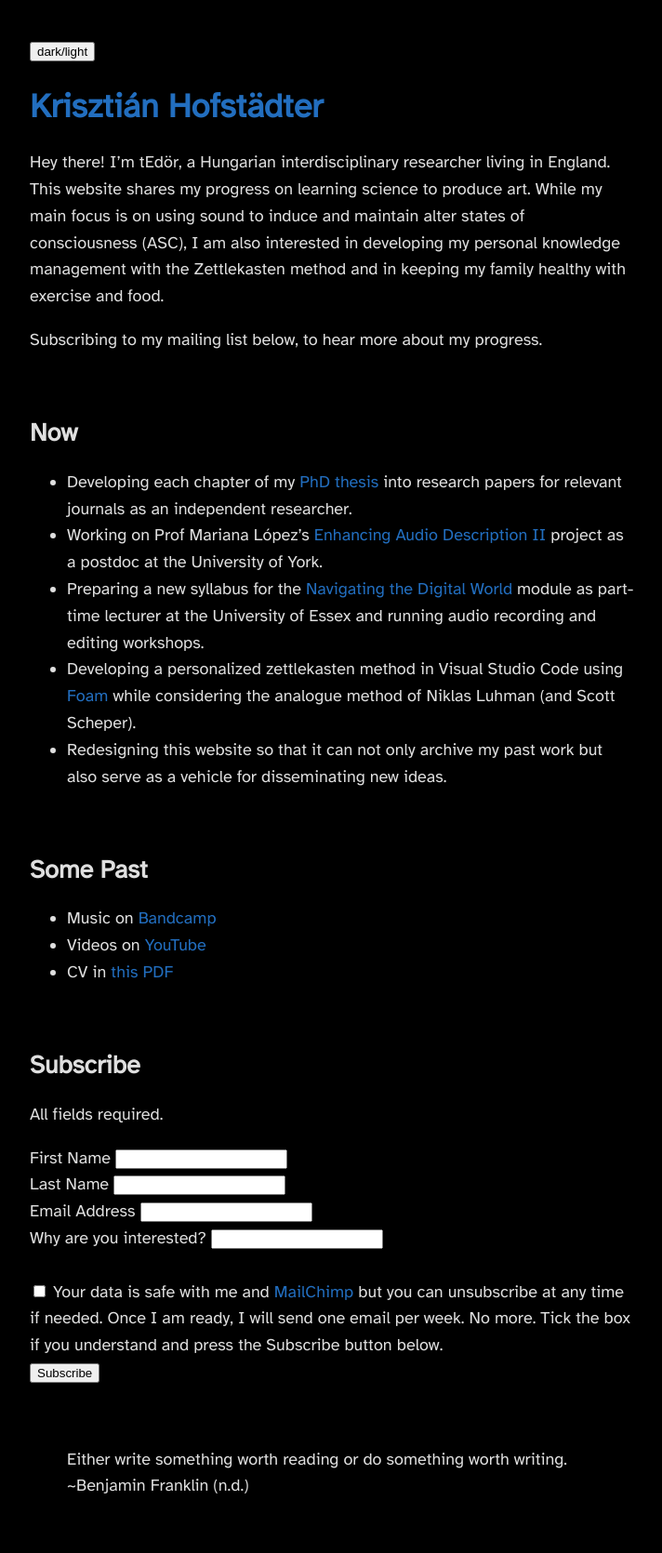
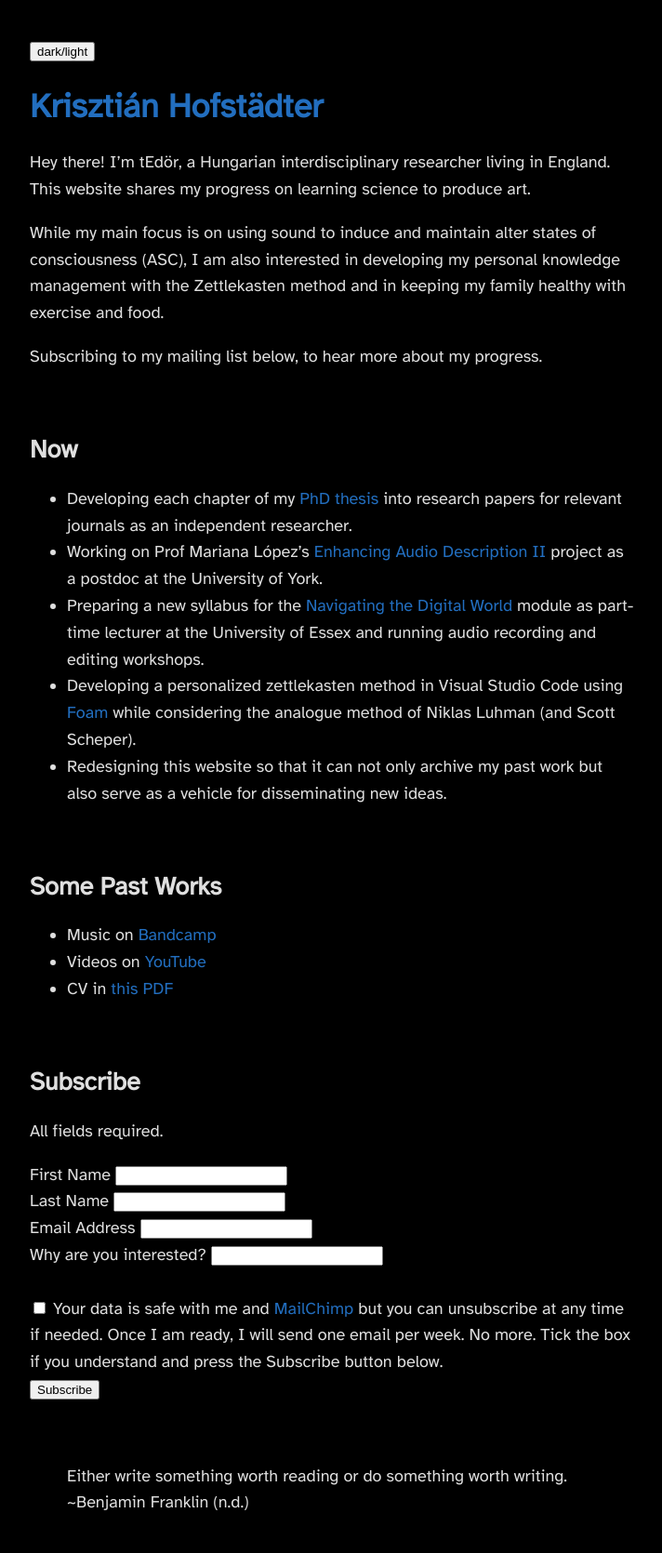
Before and after one commit to khofstadter/khofstadter.com, a Jekyll site: the page built from index.md, in a window 1280 px wide. Shown: the whole page at 93% size, without its empty margins (283-995 px from the left). Built offline with Jekyll 4.4.1, drawn with Linux system fonts in a browser that asks for light colours.

Commit message:
Update index.md

```diff
--- a/index.md
+++ b/index.md
@@ -3,7 +3,9 @@
 layout: default
 ---
 
-Hey there! I'm tEdör, a Hungarian interdisciplinary researcher living in England. This website shares my progress on learning science to produce art. While my main focus is on using sound to induce and maintain alter states of consciousness (ASC), I am also interested in developing my personal knowledge management with the Zettlekasten method and in keeping my family healthy with exercise and food.
+Hey there! I'm tEdör, a Hungarian interdisciplinary researcher living in England. This website shares my progress on learning science to produce art.
+
+While my main focus is on using sound to induce and maintain alter states of consciousness (ASC), I am also interested in developing my personal knowledge management with the Zettlekasten method and in keeping my family healthy with exercise and food.
 
 Subscribing to my mailing list below, to hear more about my progress.
 
@@ -19,7 +21,7 @@
 
 <br>
 
-## Some Past
+## Some Past Works
 - Music on [Bandcamp](https://tedor.bandcamp.com/)
 - Videos on [YouTube](https://www.youtube.com/@krishofstadter/)
 - CV in [this PDF](assets/doc/Hofstadter-cv-2023.pdf)
```
